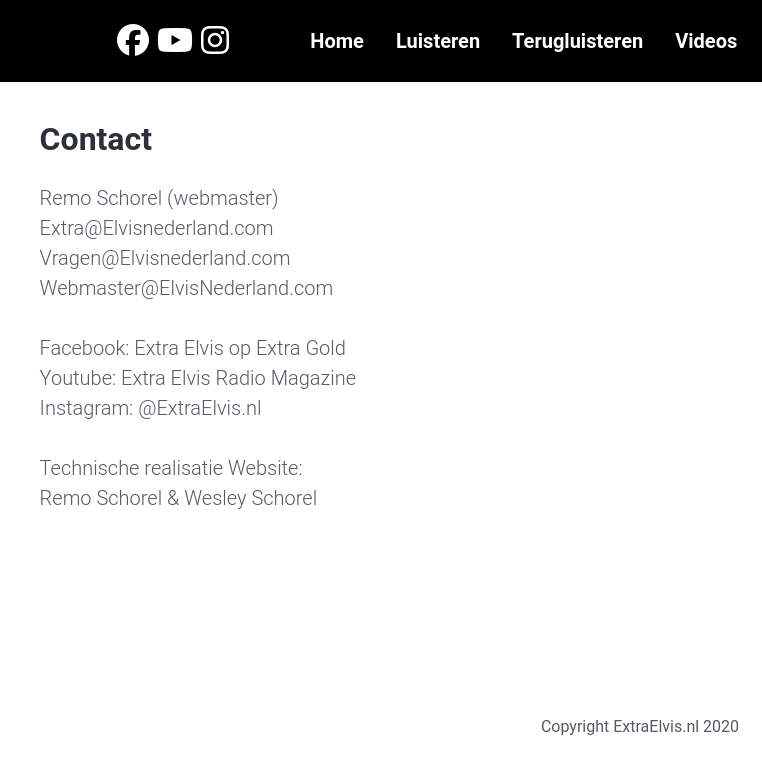
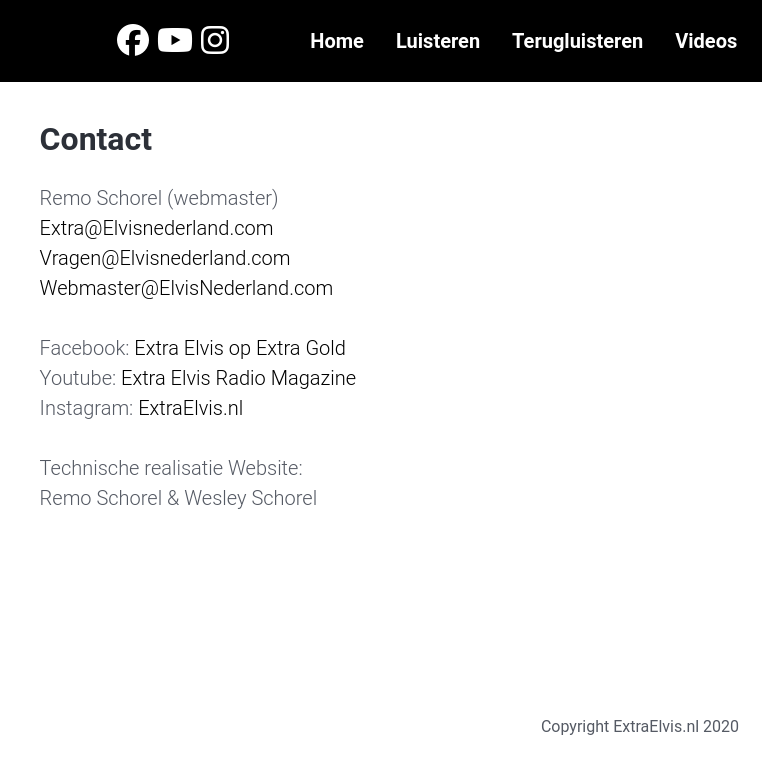
Before and after one commit to ExtraElvis/contact, a plain HTML site: page index.html in a window 1280 px wide. Shown: the full height of the page, 0-762 px from the left. Drawn offline with nearby package versions, Linux system fonts and the light colour scheme; grey boxes are pictures that could not be loaded.

Commit message:
Update index.html

```diff
--- a/index.html
+++ b/index.html
@@ -1,3 +1,4 @@
+
 
 <!doctype html>
 <html lang="nl">
@@ -222,12 +223,12 @@
                         <h3 class="h2 font-weight-700 mb-4"><br>Contact</h3>
                         <p class="lead">
 Remo Schorel (webmaster)<br>
-Extra@Elvisnederland.com<br>
-Vragen@Elvisnederland.com<br>
-Webmaster@ElvisNederland.com<br><br>
-Facebook: Extra Elvis op Extra Gold<br>
-Youtube: Extra Elvis Radio Magazine<br>
-Instagram: @ExtraElvis.nl<br><br>
+<A HREF="mailto:Extra@Elvisnederland.com">Extra@Elvisnederland.com</A><br>
+<A HREF="mailto:Vragen@Elvisnederland.com">Vragen@Elvisnederland.com</A<br>
+<A HREF="mailto:Webmaster@ElvisNederland.com">Webmaster@ElvisNederland.com</A><br><br>
+Facebook: <a href="https://www.facebook.com/groups/209180926202578/?epa=SEARCH_BOX" target="_blank"> Extra Elvis op Extra Gold</a><br>
+Youtube: <a href="https://www.youtube.com/channel/UCddjZ8c__fvx-8w6OImDvmg" target="_blank"> Extra Elvis Radio Magazine</a><br>
+Instagram: <a href="https://www.instagram.com/extraelvis.nl/" target="_blank"> ExtraElvis.nl </a><br><br>
 Technische realisatie Website:<br> Remo Schorel & Wesley Schorel<br><br><br><br>
 </p>
                     </div>
```
